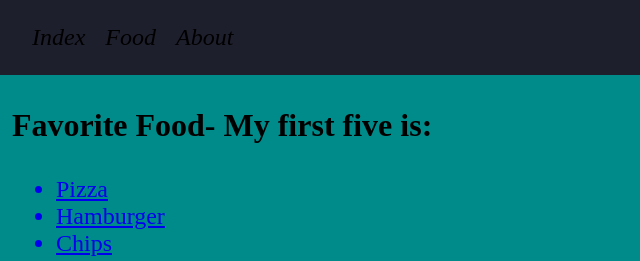
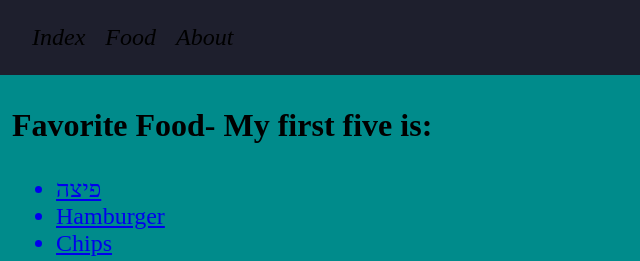
Before and after one commit to Kfirm1995/Kfirm1995.YAALAT-HEN.io, a plain HTML site: page index.html in a window 1280 px wide. Shown: the top 261 px of the page, 0-640 px from the left. Drawn offline with Linux system fonts and the light colour scheme.

Commit message:
Update index.html

```diff
--- a/index.html
+++ b/index.html
@@ -40,7 +40,7 @@
 
     <h3 style="margin-left: 12px; font-size: 32px;">Favorite Food- My first five is:</h3>
     <ul>
-        <a href="#pizza"><li class="food_list" >Pizza</li></a>
+        <a href="#pizza"><li class="food_list" >פיצה</li></a>
         <a href="#ham"><li class="food_list">Hamburger</li></a>
         <a href="#chi"><li class="food_list">Chips</li></a>
         <a href="#ice"><li class="food_list">Ice-cream</li></a>
```
